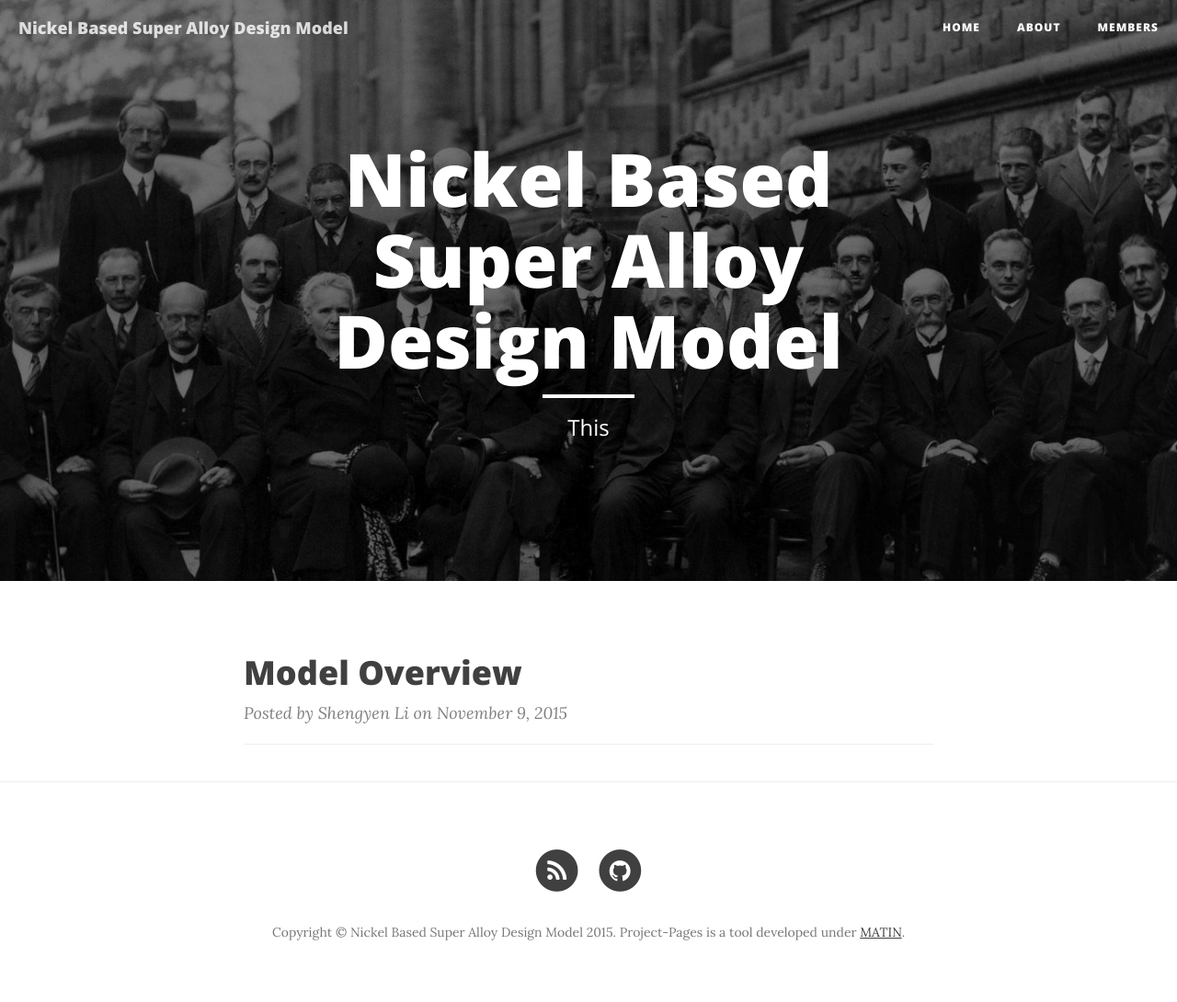
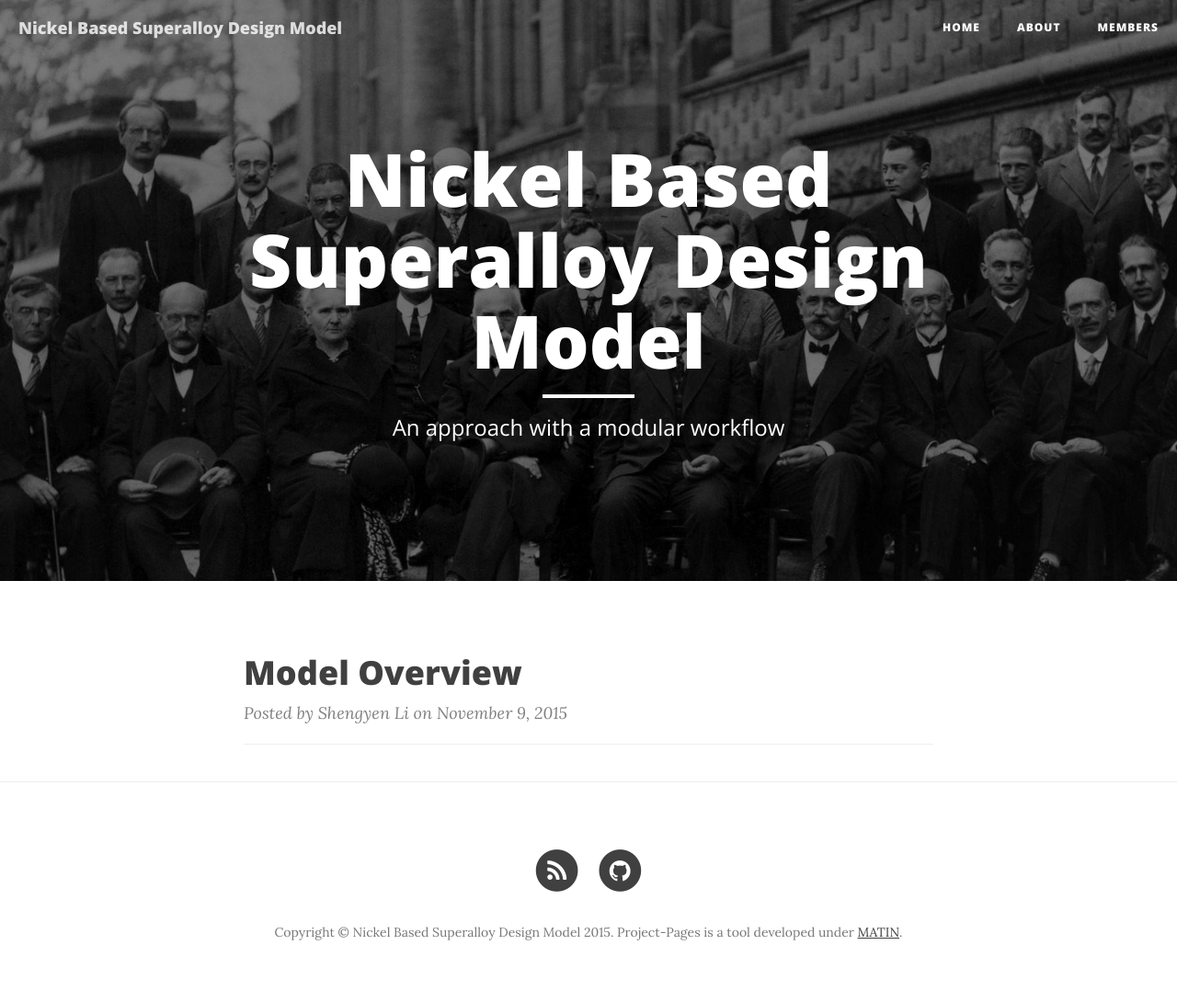
Before and after one commit to mined-gatech/ni_super_alloy_design, a Jekyll site: the page built from index.html, in a window 1280 px wide. Shown: the whole page at 92% size. Built offline with Jekyll 4.4.1, drawn with Linux system fonts in a browser that asks for light colours; nearby versions of some CDN libraries; the list of posts is cut into pages by our own code.

Commit message:
Update subtitle

```diff
--- a/_config.yml
+++ b/_config.yml
@@ -1,9 +1,9 @@
 # Site settings
 
-title: Nickel Based Super Alloy Design Model
+title: Nickel Based Superalloy Design Model
 header-img: img/home-bg.jpg
 email: david.brough.0416@gmail.com
-description: "This "
+description: "An approach with a modular workflow"
 baseurl: "/ni_super_alloy_design"
 url: "http://mined-gatech.github.io"
 github_username:  mined-gatech
```
